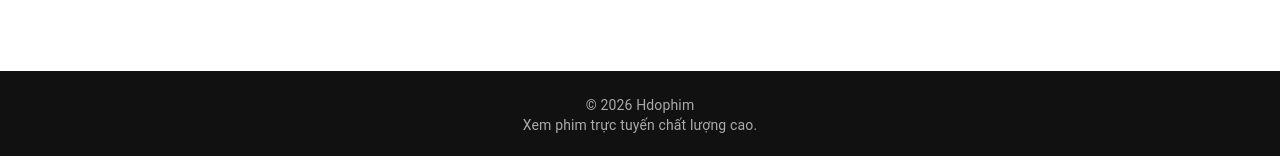
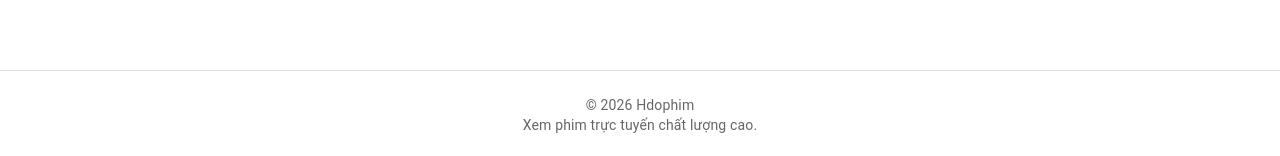
Before and after one commit to manhd89/hdophim, a React (Create React App) app: page /lich-su in a window 1280 px wide. Shown: the part 641-797 px from the top of the page. Built offline with nearby package versions, Linux system fonts and the light colour scheme; no server answers.

Commit message:
chỉnh lại footer

```diff
--- a/src/components/Footer.js
+++ b/src/components/Footer.js
@@ -1,17 +1,18 @@
-//src/components/Footer.js
+// src/components/Footer.js
 import React from "react";
 import { Box, Typography, Container } from "@mui/material";
 
 function Footer() {
   return (
     <Box
-      sx={{
+      sx={(theme) => ({
         mt: 4,
         py: 3,
-        backgroundColor: "#111",
-        color: "#aaa",
-        textAlign: "center"
-      }}
+        backgroundColor: theme.palette.background.paper,
+        color: theme.palette.text.secondary,
+        textAlign: "center",
+        borderTop: `1px solid ${theme.palette.divider}`
+      })}
     >
       <Container>
         <Typography variant="body2">
```
